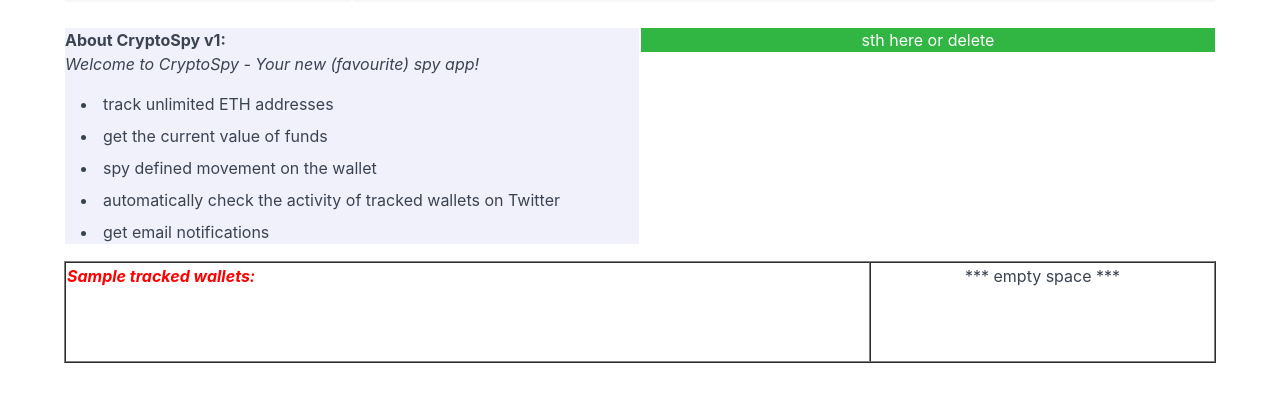
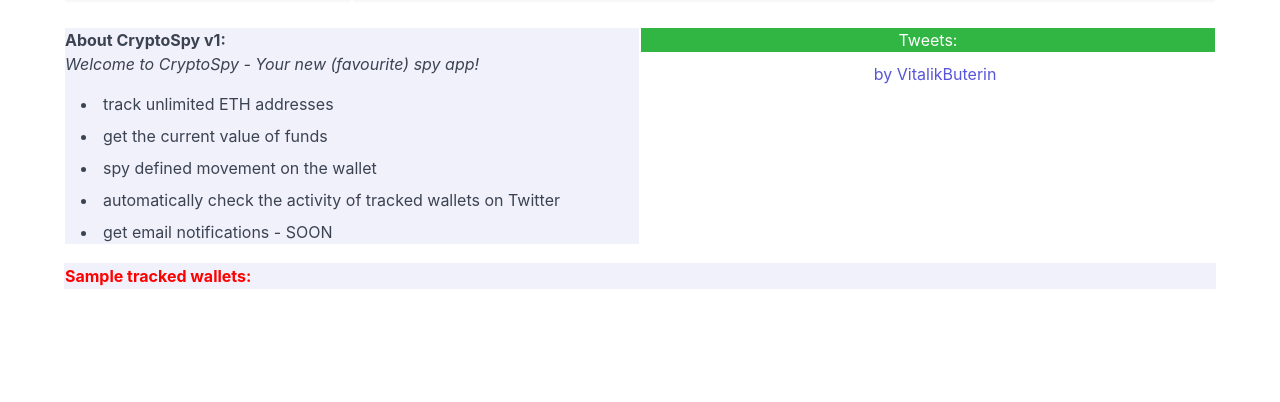
Before and after one commit to dmtteam/cryptospy, a Django app: template cryptospy/coins/templates/coins/index.html in a window 1280 px wide. Shown: the part 101-503 px from the top of the page. Run offline with Django 3.2, Linux system fonts and the light colour scheme; the template is opened without the code that fills it, so the values that code supplies are empty; some libraries are stand-ins or nearby versions.

Commit message:
template changes

```diff
--- a/cryptospy/coins/templates/coins/index.html
+++ b/cryptospy/coins/templates/coins/index.html
@@ -18,12 +18,22 @@
                     <li>get the current value of funds</li>
                     <li>spy defined movement on the wallet</li>
                     <li>automatically check the activity of tracked wallets on Twitter</li>
-                    <li>get email notifications</li>
+                    <li>get email notifications - SOON</li>
                 </ul>
             </div>
         </td>
         <td align="center" valign="top">
-<div class="bg-success">sth here or delete</div>
+<div class="bg-success">Tweets:</div>
+
+
+             <div style="height: 190px; width: 99%; overflow-x: hidden; overflow-y: scroll; margin: 10px">
+<a class="twitter-timeline" href="https://twitter.com/VitalikButerin">by VitalikButerin</a>
+          </div>
+
+</div>
+
+            <script async src="https://platform.twitter.com/widgets.js" charset="utf-8"></script>
+
 
         </td>
     </tr>
@@ -31,11 +41,11 @@
 
 
 
-<table align="center" width="90%" cellspacing="0" border="1">
-    <tr>
+<table align="center" width="90%" cellspacing="0" border="0">
+    <tr class="bg-secondary">
         <td width="70%" valign="top" >
             <div>
-                <b><font color="red"><i>Sample tracked wallets:</i></font></b><br>
+                <b><font color="red">Sample tracked wallets:</font></b><br>
 {% for wallet in wallets %}
                 <b>{{ wallet.label }}:</b>
    <font color="blue">{{ wallet.eth_adress}}</font>
@@ -43,24 +53,7 @@
 {% endfor %}
                 </div>
         </td>
-        <td align="center" valign="bottom">
-*** empty space ***
-<br>
-{% for user_wallet in user_wallets %}
-               {{ user_wallet.user }}:
-{{ user_wallet.id_minimum_income_to_spy}}
-    <br>
-{% endfor %}
 
-
-
-
-<br>
-<br><Br>
-
-
-
-        </td>
     </tr>
 </table>
 
```
